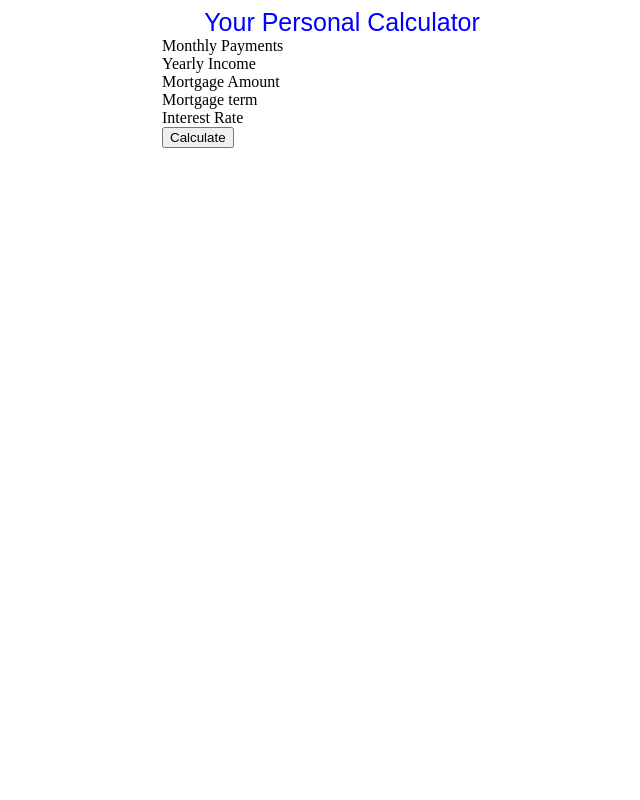
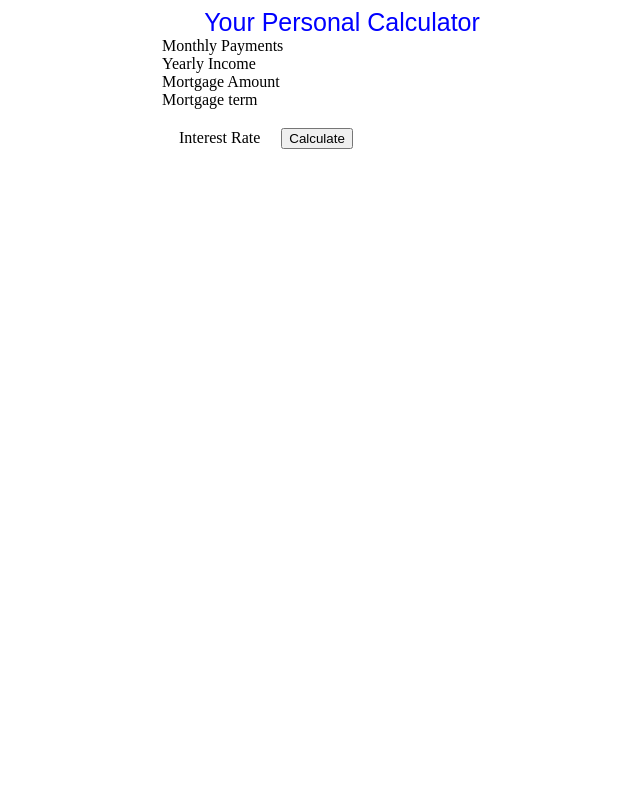
Before and after one commit to kamal21087/Project-One-Mortgage, a plain HTML site: page Project1/index.html in a window 1280 px wide. Shown: the top 800 px of the page, without its empty margins (298-938 px from the left). Drawn offline with Linux system fonts and the light colour scheme.

Commit message:
Update style.css
Signed-off-by: arjungoel16 <arjun.goel6@gmail.com>

```diff
--- a/Project1/style.css
+++ b/Project1/style.css
@@ -25,7 +25,7 @@
 
 }
 
-#Interest {
+#interestRate {
     display: inline-flex;
     padding: 20px 17px;
     flex-direction: column;
```
